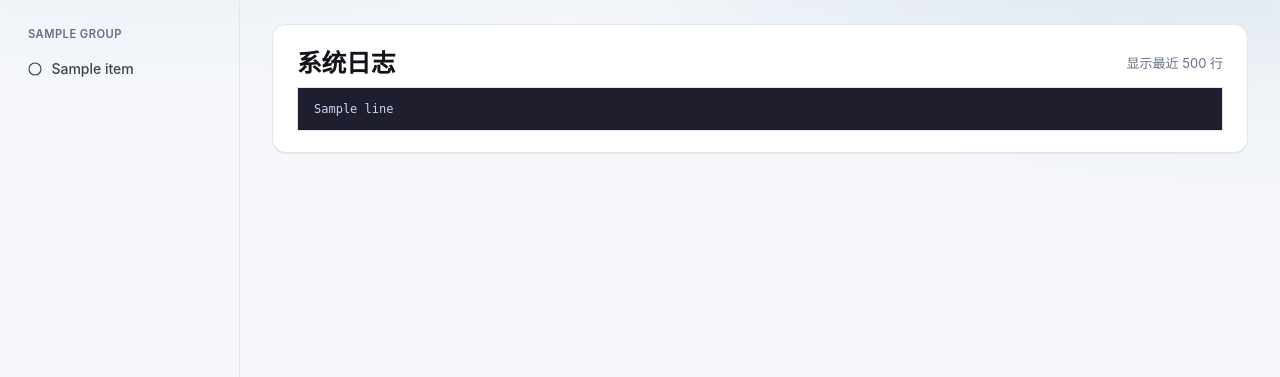
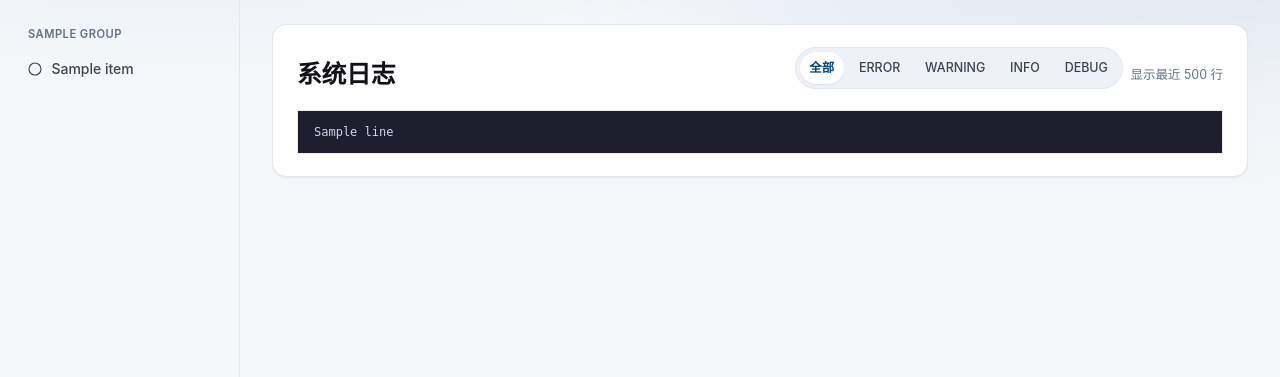
Before and after one commit to mvpwanhao/ymkymanager, a FastAPI app: template templates/logs.html in a window 1280 px wide. Shown: the part 56-433 px from the top of the page. Run offline with FastAPI, Linux system fonts and the light colour scheme; the template is opened without the code that fills it: most values are stand-ins (such as "Sample title", 1, 10 or a date in 2020).

Commit message:
feat: add log level filter tabs (ALL/ERROR/WARNING/INFO/DEBUG) to system logs page
Co-authored-by: Cursor <cursoragent@cursor.com>

```diff
--- a/static/app.css
+++ b/static/app.css
@@ -1392,6 +1392,11 @@ select#themeSelect::-ms-expand { display: none; }
   }
 }
 
+/* Log level filter tabs */
+.log-level-tabs { flex-wrap: wrap; }
+.log-level-tabs a { font-size: 0.78rem; padding: 0.25rem 0.6rem; }
+.log-count-hint { font-size: 0.78rem; white-space: nowrap; }
+
 /* Log viewer */
 .log-viewer {
   max-height: 70vh;
--- a/templates/logs.html
+++ b/templates/logs.html
@@ -6,17 +6,66 @@
 {% block title %}系统日志{% endblock %}
 {% block content %}
 <div class="card">
-  <div class="row" style="justify-content:space-between;align-items:center;gap:0.6rem;">
+  <div class="row" style="justify-content:space-between;align-items:center;gap:0.6rem;flex-wrap:wrap;">
     <h1 style="margin:0;">系统日志</h1>
-    <span class="muted">显示最近 500 行</span>
+    <div class="row" style="align-items:center;gap:0.5rem;">
+      <div class="pill-tabs log-level-tabs" role="tablist">
+        <a href="#" data-level="ALL" aria-current="page">全部</a>
+        <a href="#" data-level="ERROR">ERROR</a>
+        <a href="#" data-level="WARNING">WARNING</a>
+        <a href="#" data-level="INFO">INFO</a>
+        <a href="#" data-level="DEBUG">DEBUG</a>
+      </div>
+      <span class="muted log-count-hint">显示最近 500 行</span>
+    </div>
   </div>
   <div class="log-viewer">
     {%- if log_lines -%}
-    <pre class="log-pre">{% for line in log_lines %}{{ line }}
+    <pre class="log-pre" id="logPre">{% for line in log_lines %}{{ line }}
 {% endfor %}</pre>
     {%- else -%}
     <p class="muted" style="padding:1rem;">暂无日志</p>
     {%- endif -%}
   </div>
 </div>
+<script>
+(function(){
+  var tabs = document.querySelectorAll('.log-level-tabs a');
+  var pre  = document.getElementById('logPre');
+  if (!pre || !tabs.length) return;
+  var allText = pre.textContent;
+  var allLines = allText.split('\n');
+  var hint = document.querySelector('.log-count-hint');
+  var LEVELS = ['ERROR','WARNING','INFO','DEBUG'];
+  var levelOrder = {DEBUG:0, INFO:1, WARNING:2, ERROR:3};
+
+  function filterLines(minLevel) {
+    if (minLevel === 'ALL') { pre.textContent = allText; if(hint) hint.textContent = allLines.length + ' 行'; return; }
+    var minOrd = levelOrder[minLevel] || 0;
+    var out = [];
+    for (var i = 0; i < allLines.length; i++) {
+      var line = allLines[i];
+      var matched = false;
+      for (var k = 0; k < LEVELS.length; k++) {
+        if (line.indexOf('| ' + LEVELS[k] + ' |') !== -1) {
+          if (levelOrder[LEVELS[k]] >= minOrd) matched = true;
+          break;
+        }
+      }
+      if (matched) out.push(line);
+    }
+    pre.textContent = out.join('\n');
+    if(hint) hint.textContent = out.length + ' / ' + allLines.length + ' 行';
+  }
+
+  for (var i = 0; i < tabs.length; i++) {
+    tabs[i].addEventListener('click', function(e){
+      e.preventDefault();
+      for (var j = 0; j < tabs.length; j++) tabs[j].removeAttribute('aria-current');
+      this.setAttribute('aria-current', 'page');
+      filterLines(this.getAttribute('data-level'));
+    });
+  }
+})();
+</script>
 {% endblock %}
```
